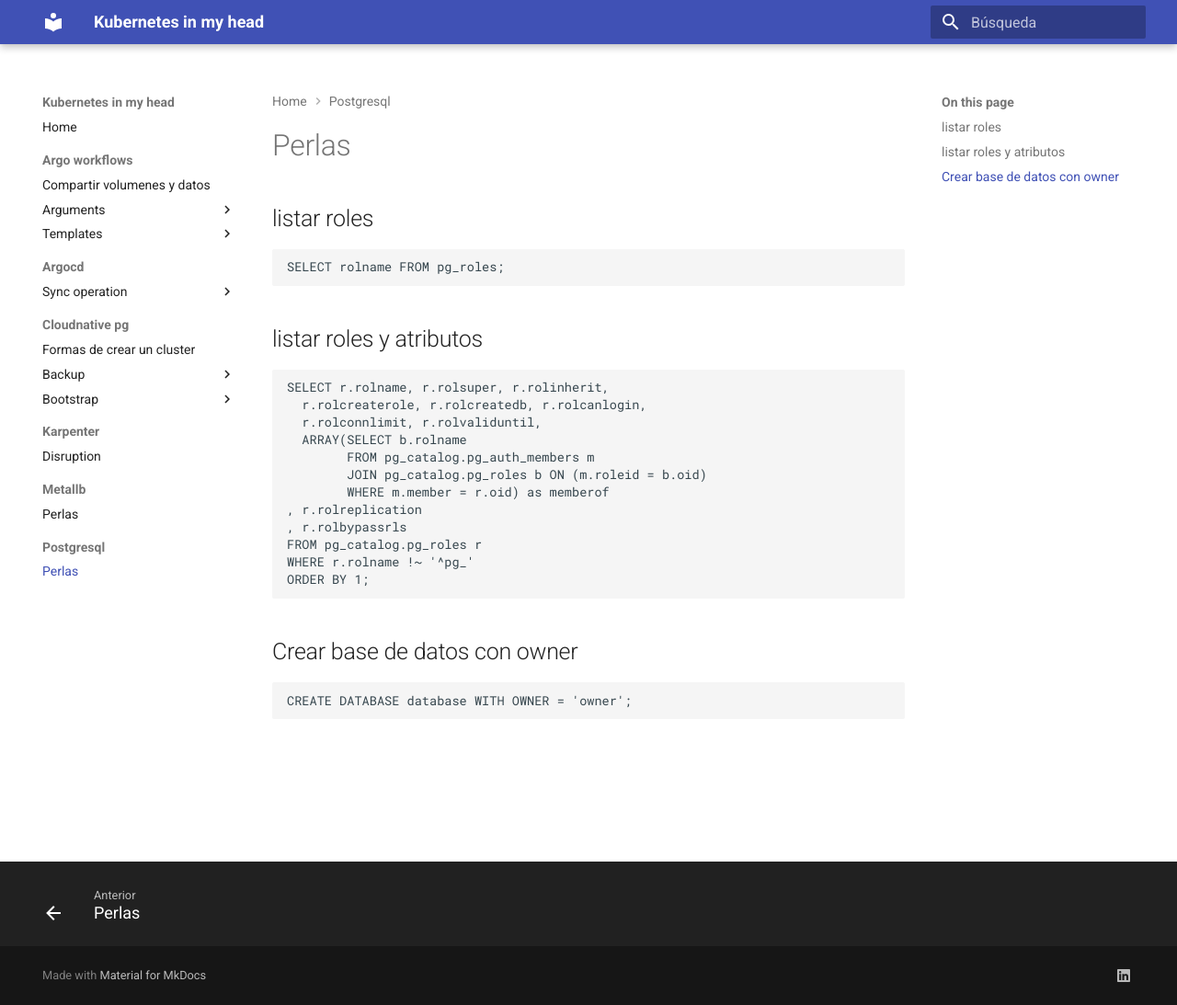
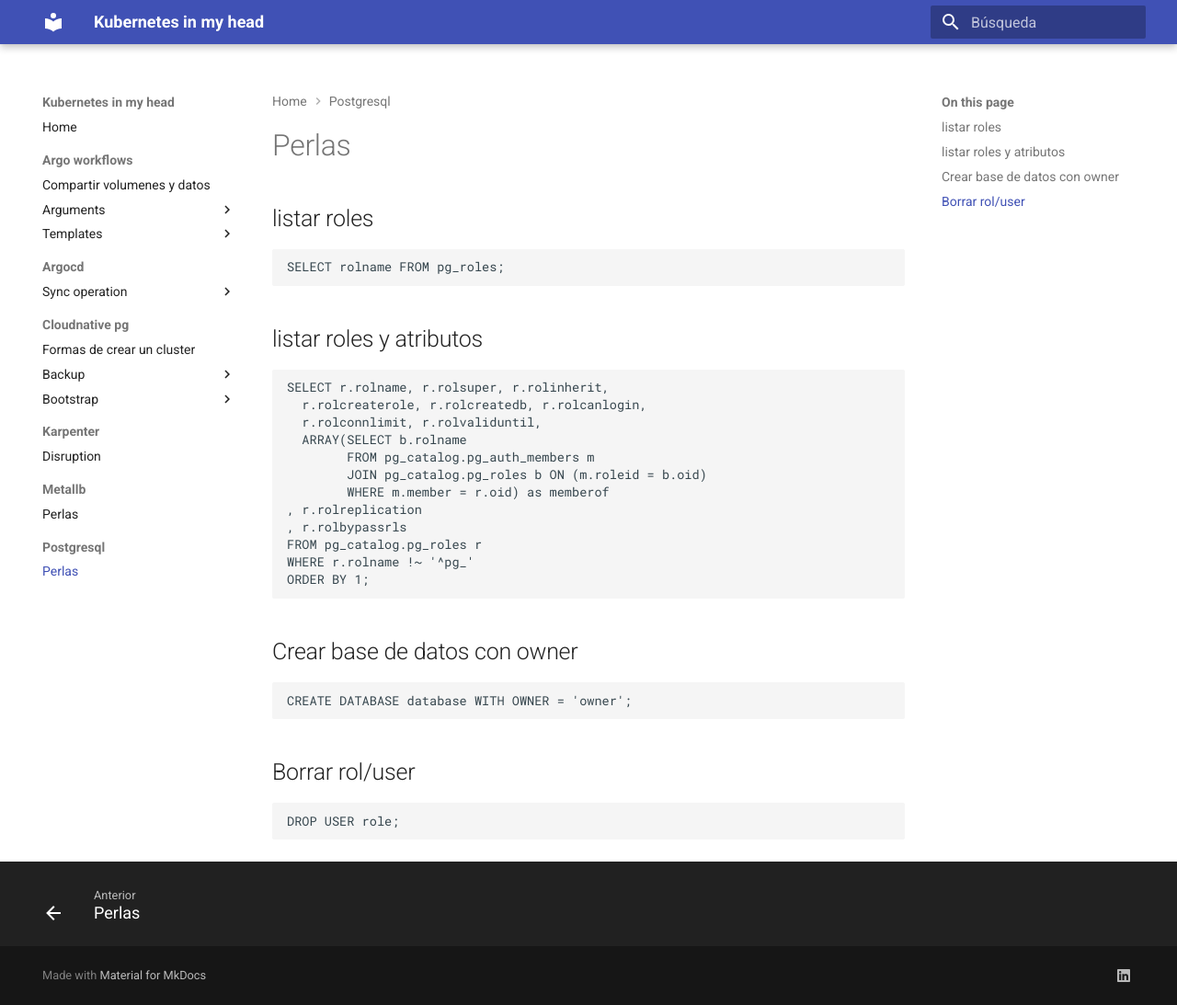
Before and after one commit to jorgelon/kubernetesinmyhead.net, an MkDocs documentation site: the page built from docs/postgresql/perlas.md, in a window 1280 px wide and 1093 px high. Shown: the whole window at 92% size. Built offline with MkDocs 1.6.1 and Material for MkDocs 9.7.7, drawn with Linux system fonts in a browser that asks for light colours.

Commit message:
update perla

````diff
--- a/docs/postgresql/perlas.md
+++ b/docs/postgresql/perlas.md
@@ -28,3 +28,9 @@ ORDER BY 1;
 ```postgresql
 CREATE DATABASE database WITH OWNER = 'owner';
 ```
+
+## Borrar rol/user
+
+```postgresql
+DROP USER role;
+```
````
